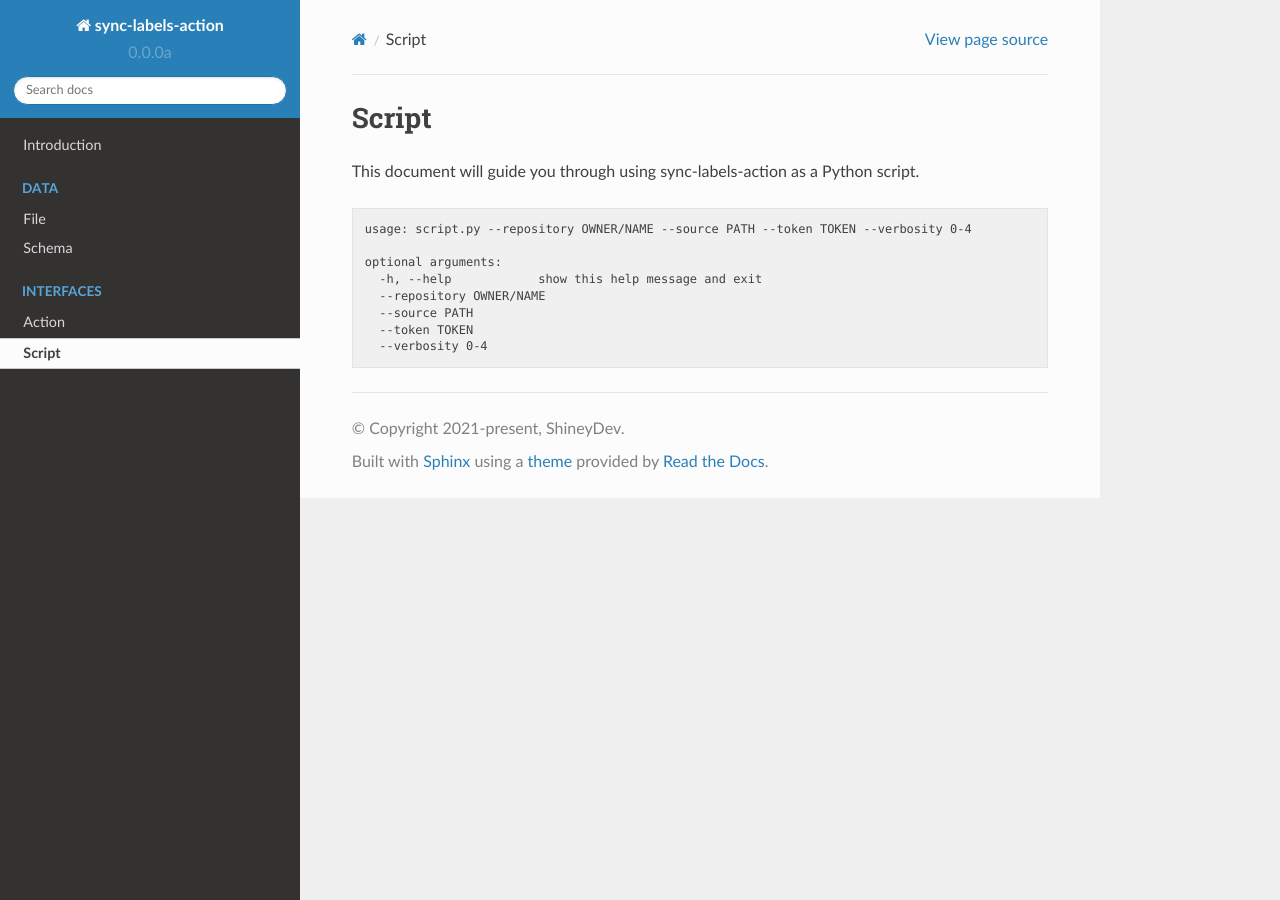
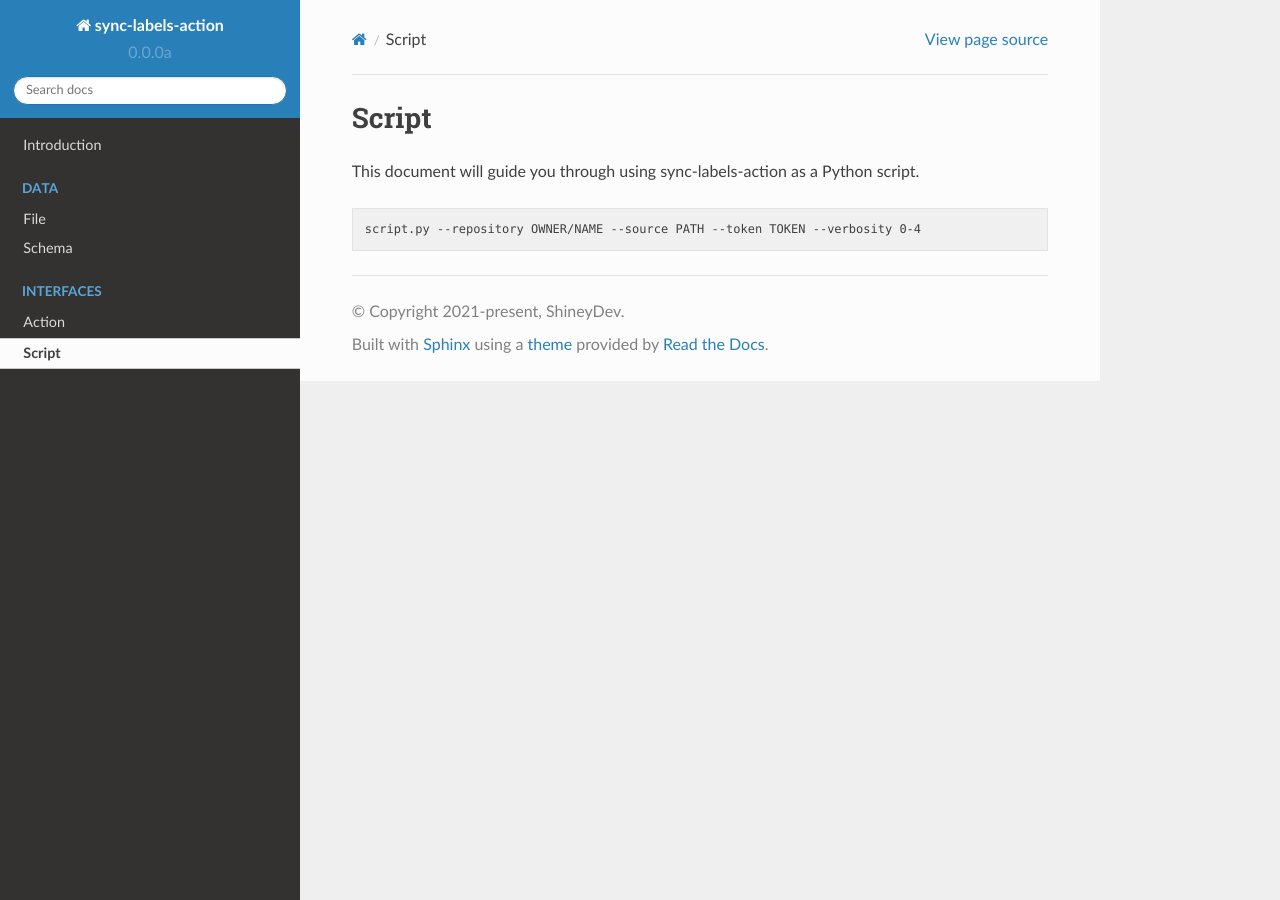
Before and after one commit to ShineyDev/sync-labels-action, a Sphinx documentation site: the page built from docs/interfaces/script.rst, in a window 1280 px wide. Built offline with Sphinx 7.4.7 and the Read the Docs theme 2.0.0, drawn with Linux system fonts in a browser that asks for light colours.

Commit message:
update script documentation

```diff
--- a/docs/interfaces/script.rst
+++ b/docs/interfaces/script.rst
@@ -6,11 +6,4 @@ This document will guide you through using sync-labels-action as a Python script
 
 .. code::
 
-    usage: script.py --repository OWNER/NAME --source PATH --token TOKEN --verbosity 0-4
-
-    optional arguments:
-      -h, --help            show this help message and exit
-      --repository OWNER/NAME
-      --source PATH
-      --token TOKEN
-      --verbosity 0-4
+    script.py --repository OWNER/NAME --source PATH --token TOKEN --verbosity 0-4
```
